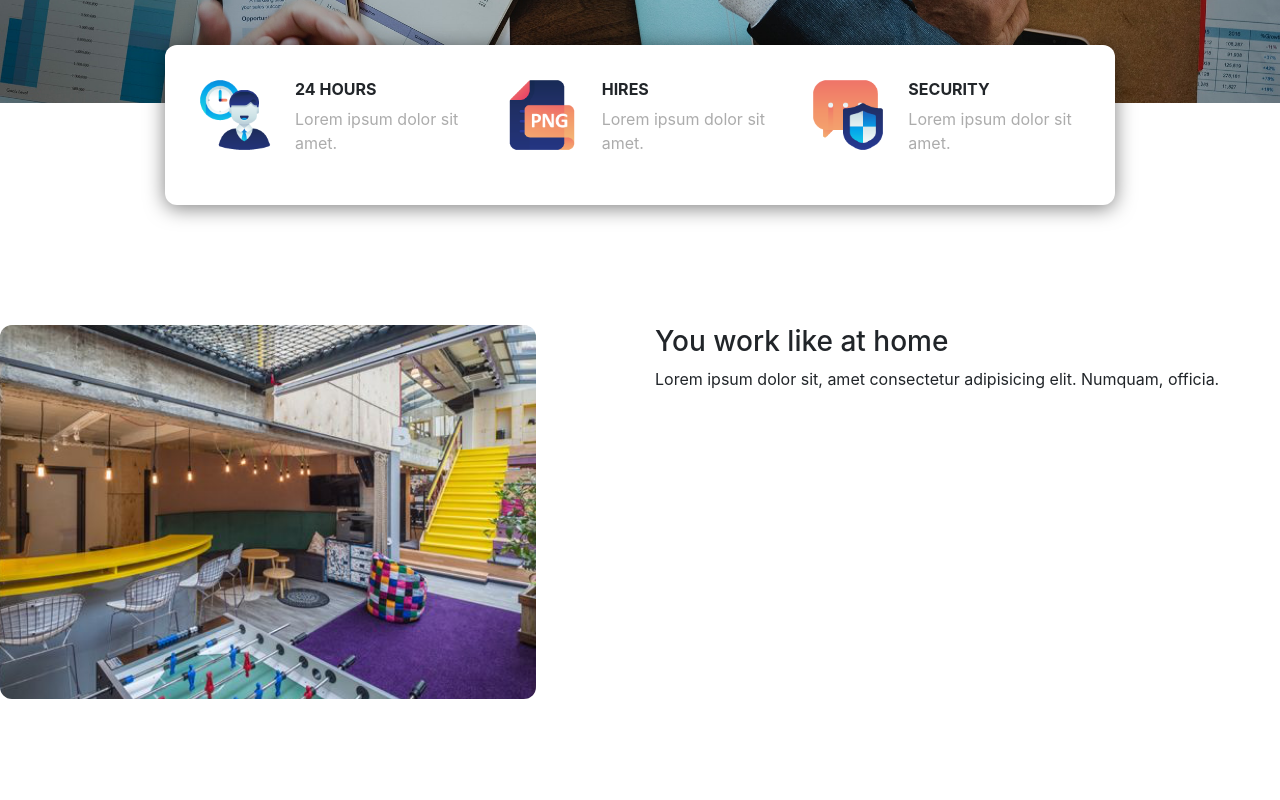
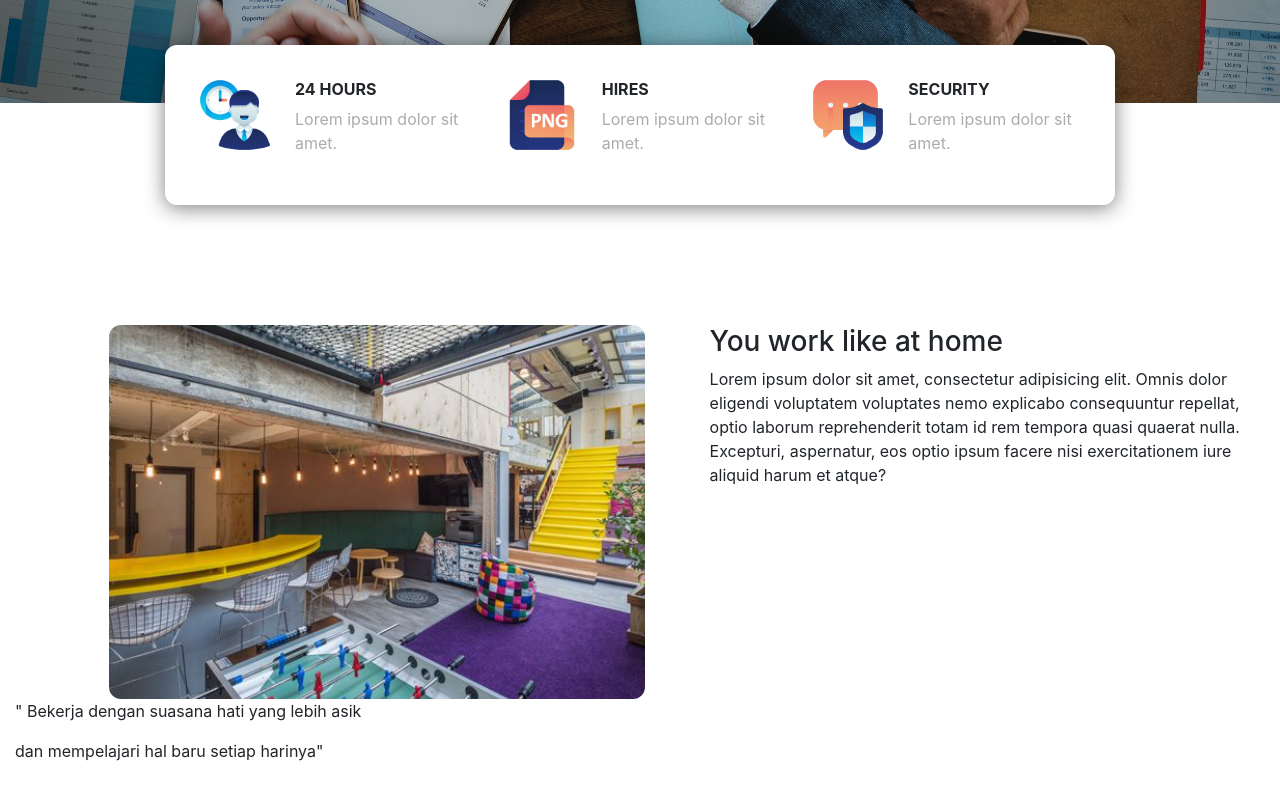
Before and after one commit to agusdwimilniadi/Landing-Page, a plain HTML site: page index.html in a window 1280 px wide. Shown: the part 536-1336 px from the top of the page. Before the commit the page ends 1235 px from the top, so only its background shows below. Drawn offline with nearby package versions, Linux system fonts and the light colour scheme; a web font is replaced by a local one.

Commit message:
baru
baru

```diff
--- a/index.html
+++ b/index.html
@@ -86,15 +86,37 @@
 
     <!-- Workingspace -->
     <div class="row workingspace">
-      <div class="col">
+      <div class="col sm-4 offset-md-1">
         <img src="img/workingspace.png" alt="workingspace" class="img-fluid">
       </div>
-      <div class="col">
+      <div class="col sm-4">
         <h3>You <span>work</span>  like at <span>home</span> </h3>
-        <p>Lorem ipsum dolor sit, amet consectetur adipisicing elit. Numquam, officia.</p>
+        <p>Lorem ipsum dolor sit amet, consectetur adipisicing elit. Omnis dolor eligendi voluptatem voluptates nemo explicabo consequuntur repellat, optio laborum reprehenderit totam id rem tempora quasi quaerat nulla. Excepturi, aspernatur, eos optio ipsum facere nisi exercitationem iure aliquid harum et atque?</p>
       </div>
     </div>
     <!-- Akhir Workingspace -->
+
+
+    <!-- Awal Motto -->
+    <div class="motto">
+      <div class="col sm-6 ">
+      <p>
+        " Bekerja dengan suasana hati yang lebih asik
+
+      </p>
+      <p>
+        dan mempelajari hal baru setiap harinya"
+      </p>
+      </div>
+    </div>
+    <br>
+    <br>
+    <div class="foto">
+      <div class="row">   </div>
+    </div>
+
+
+    <!-- Akhir Motto -->
     <!-- Optional JavaScript -->
     <!-- jQuery first, then Popper.js, then Bootstrap JS -->
     <script src="https://code.jquery.com/jquery-3.3.1.slim.min.js" integrity="sha384-q8i/X+965DzO0rT7abK41JStQIAqVgRVzpbzo5smXKp4YfRvH+8abtTE1Pi6jizo" crossorigin="anonymous"></script>
```
